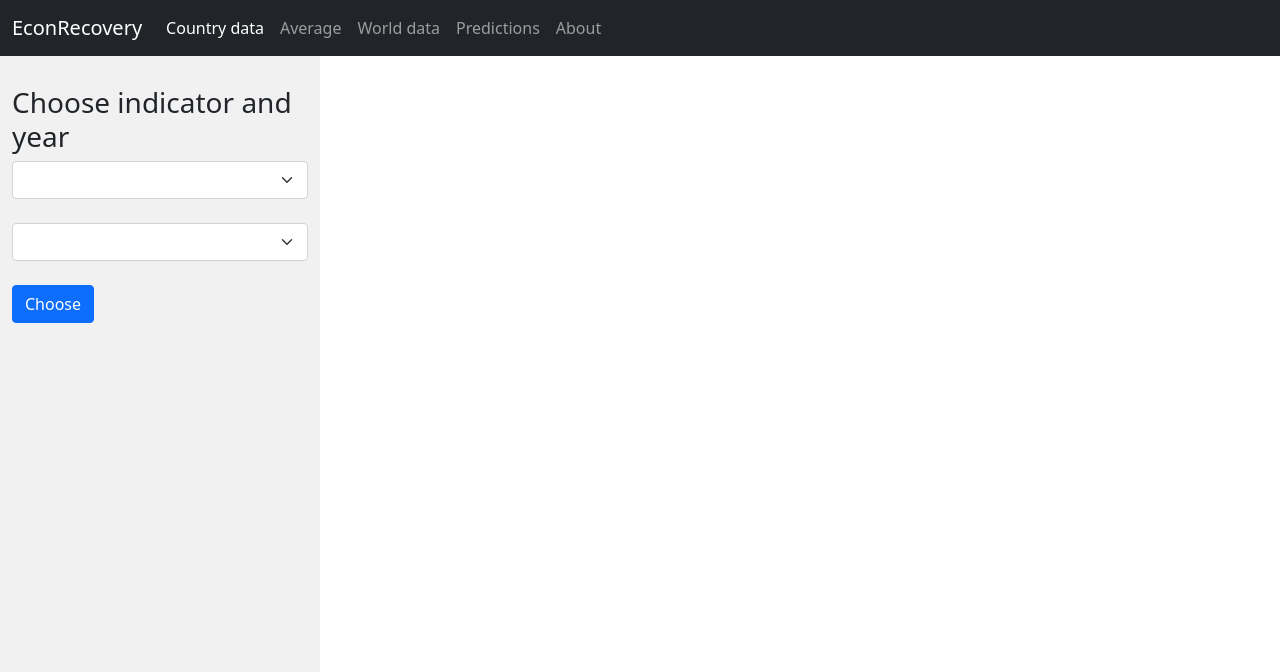
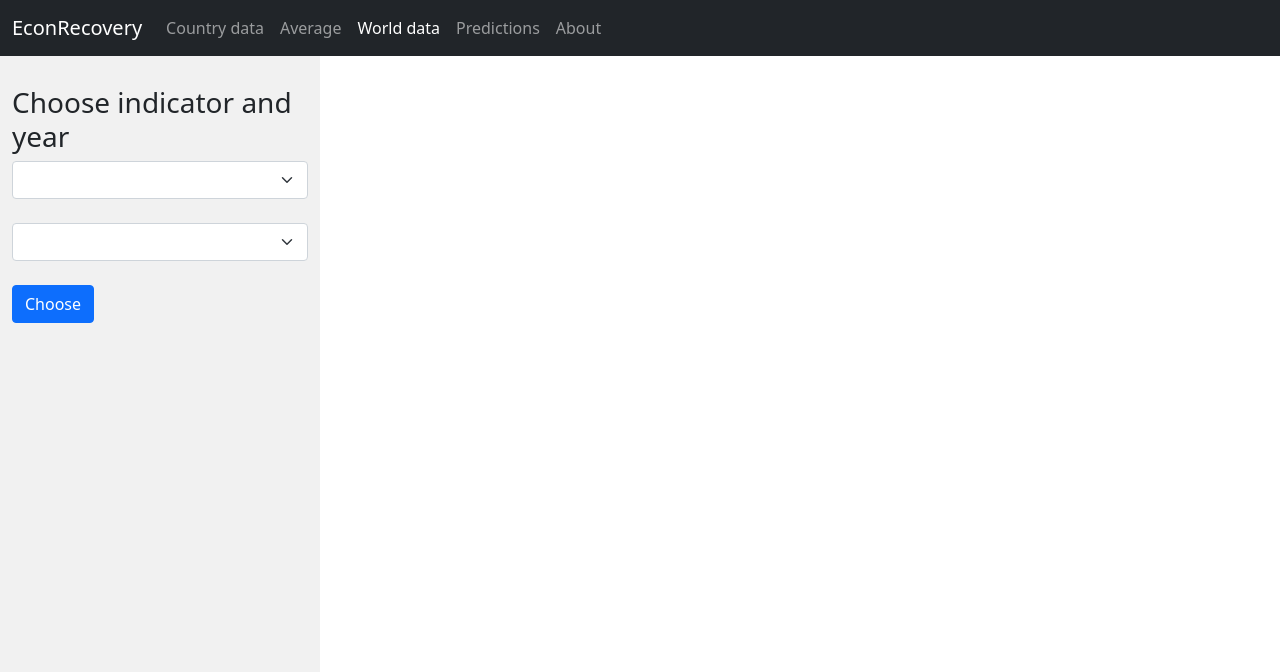
Before and after one commit to vuorenkoski/econRecovery, a Django app: template templates/econr_app/world.html in a window 1280 px wide. Shown: the top 672 px of the page. Run offline with Django 3.2, Linux system fonts and the light colour scheme; the template is opened without the code that fills it, so the values that code supplies are empty; parts of the project's set-up code (start-up, migrations or seed data) failed here and were passed over; some libraries are stand-ins or nearby versions.

Commit message:
typo fix

```diff
--- a/templates/econr_app/world.html
+++ b/templates/econr_app/world.html
@@ -21,9 +21,9 @@
                 <a class="navbar-brand" href="{% url 'index_view' %}">EconRecovery</a>
                 <div class="collapse navbar-collapse" id="myNavbar">
                     <ul class="navbar-nav me-auto mb-2 mb-md-0">
-                        <li class="nav-item"><a class="nav-link active" href="{% url 'countries_view' %}">Country data</a></li>
+                        <li class="nav-item"><a class="nav-link" href="{% url 'countries_view' %}">Country data</a></li>
                         <li class="nav-item"><a class="nav-link" href="{% url 'average_view' %}">Average</a></li>
-                        <li class="nav-item"><a class="nav-link ctive" href="{% url 'world_view' %}">World data</a></li>
+                        <li class="nav-item"><a class="nav-link active" href="{% url 'world_view' %}">World data</a></li>
                         <li class="nav-item"><a class="nav-link" href="{% url 'predictions_view' %}">Predictions</a></li>
                         <li class="nav-item"><a class="nav-link" href="{% url 'about_view' %}">About</a></li>
                     </ul>
```
